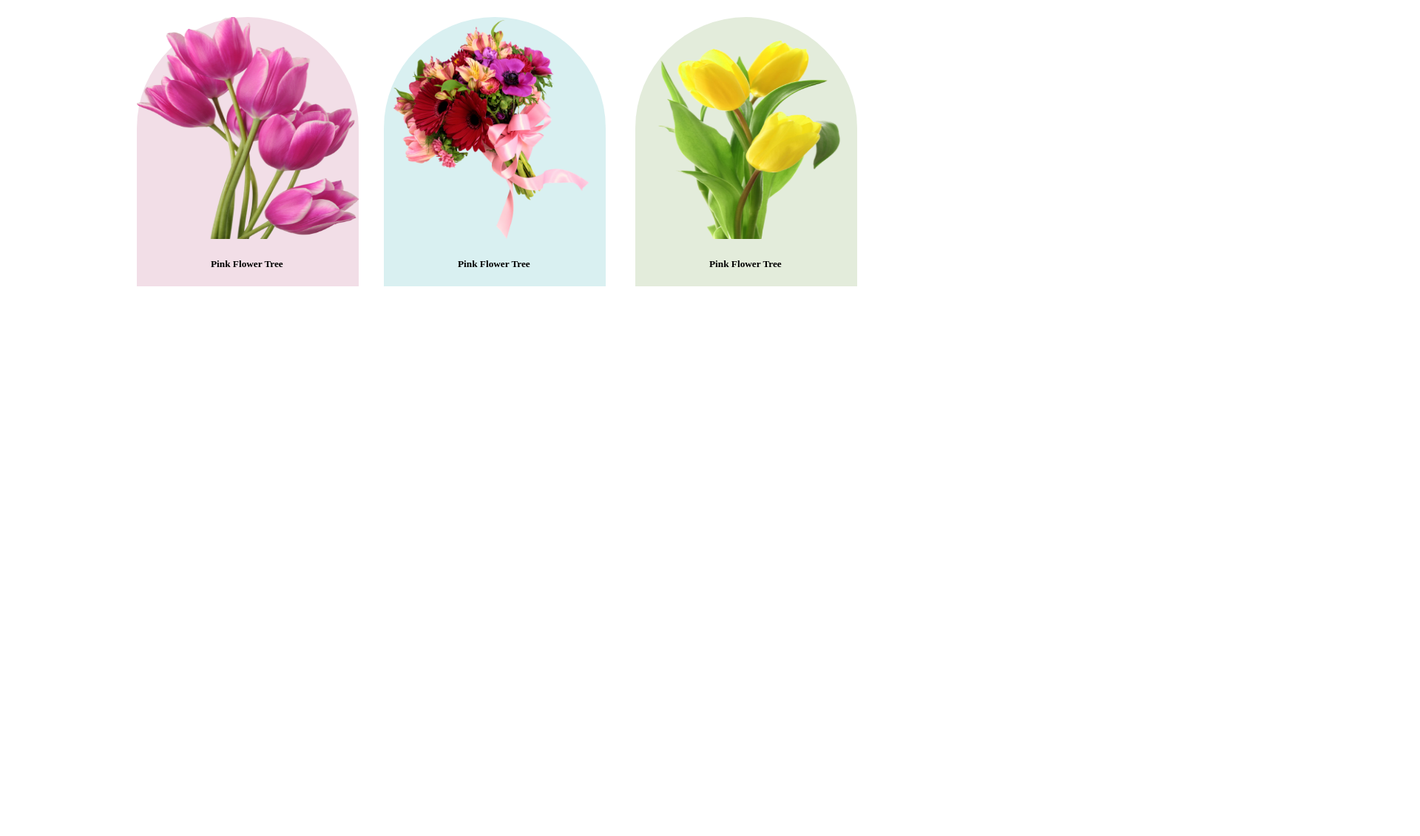
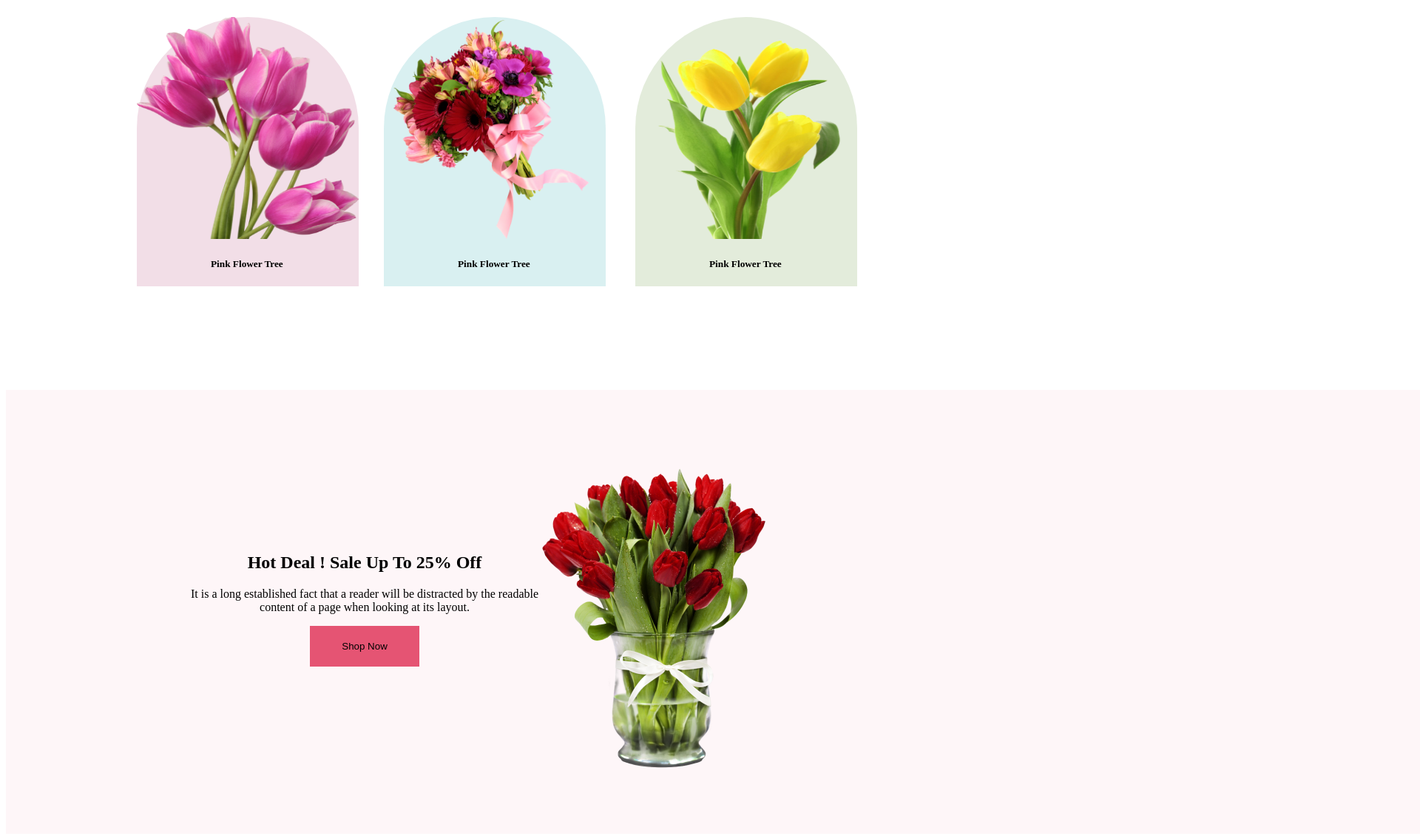
Before and after one commit to sanjit22/first-assignment-create, a plain HTML site: page index.html in a window 1280 px wide. Shown: the part 1078-2208 px from the top of the page at 74% size, 1920 px wide, since content can reach past the window. Before the commit the page ends 1493 px from the top, so only its background shows below. Drawn offline with Linux system fonts and the light colour scheme.

Commit message:
added backround photo ,3th project done

```diff
--- a/index.html
+++ b/index.html
@@ -25,12 +25,22 @@
 
             <div class="skill2"><img src="pngwing 5.png" alt=""width="300" height="300""><h5 class="new">Pink Flower Tree</h5></div>
 
-            <div class="skills"><img src="pngwing 7.png" alt=""width="300" height="300""><h5 class="ids">Pink Flower Tree</h5></div>
+            <sec class="skills"><img src="pngwing 7.png" alt=""width="300" height="300""><h5 class="ids">Pink Flower Tree</h5></div>
         </div>
     </section>
-        <main>
+    <!-- 3rd project -->
+    <section>
+        <div class="new-project">
+            <div class="project">
+                <h1>Hot Deal ! Sale Up To 25% Off</h1>
+                <p>It is a long established fact that a reader will be distracted by the readable <br> content of a page when looking at its layout.</p>
+                <button class="btn">Shop Now</button>
+        </div>
+        <div>
+            <img class="backround-photo" src="pngwing 8.png" alt="">
+        </div>
+    <section><!-- 4th project --></section>
 
-    </main>
     <footer>
 
     </footer>
--- a/style.css
+++ b/style.css
@@ -67,3 +67,27 @@ display: fle;
     margin-left: 100px;
 }
 /* 3rd project */
+
+.btn{
+    background-color: #E55473;
+    padding-left: 10px;
+    border: 0px;
+    padding: 20px 43px
+}
+.new-project{
+    display: flex;
+    padding-left: 250px;
+    text-align: center;
+    background-color: #E554730D;
+    margin-top: 120px;
+    width: 1900px;
+    height: 600px;
+}
+.project{
+    margin-top: 200px;
+
+}
+.backround-photo{
+    margin-top: 100px;
+}
+/* 4th project */
```
